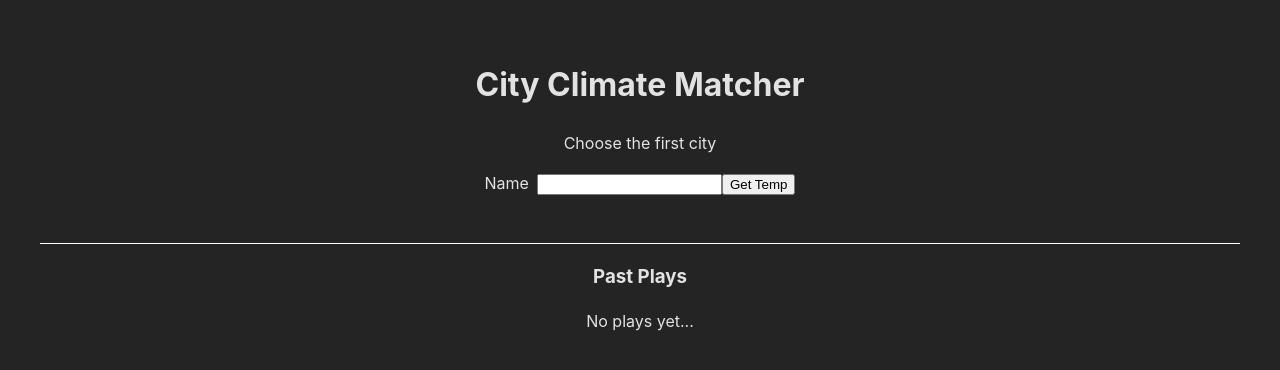
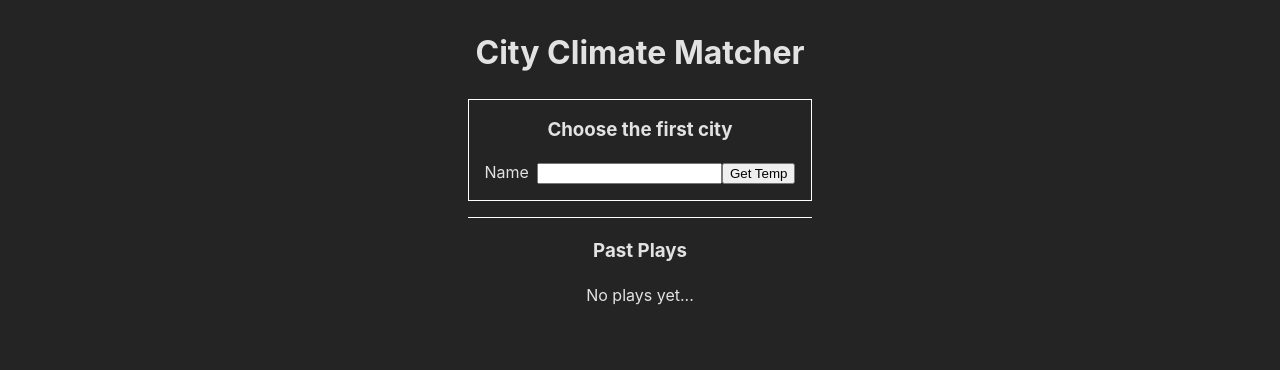
Before and after one commit to csgomez/climate-matcher, a React (Vite) app: page / in a window 1280 px wide. Shown: the top 370 px of the page. Built offline with nearby package versions, Linux system fonts and the light colour scheme.

Commit message:
Styling changes.

```diff
--- a/src/App.css
+++ b/src/App.css
@@ -1,10 +1,58 @@
 #root {
   max-width: 1280px;
   margin: 0 auto;
-  padding: 2rem;
+  text-align: center;
+
+  display: flex;
+  justify-content: center;
+}
+
+.App {
+  max-width: 550px;
+}
+
+.city {
+  border: 1px solid white;
+  padding: 1rem;
+  text-align: left;
+}
+
+.city h3 {
+  margin: 0;
+  margin-bottom: 1rem;
   text-align: center;
 }
 
-input {
+.city input {
   margin-left: 0.5rem;
 }
+
+.city-results p {
+  margin-bottom: 0;
+}
+
+.game-results {
+  font-size: 1.25rem;
+}
+
+.history {
+  border-top: 1px solid white;
+  margin-top: 1rem;
+}
+
+table {
+  font-family: Arial, sans-serif;
+  border-collapse: collapse;
+  width: 100%;
+}
+
+th,
+td {
+  border: 1px solid #dddddd;
+  text-align: left;
+  padding: 8px;
+}
+
+th {
+  background-color: #f2f2f2;
+}
--- a/src/App.jsx
+++ b/src/App.jsx
@@ -13,13 +13,13 @@ function App() {
   const areBothCitiesReady = useSelector(selectAreBothCitiesReady);
 
   return (
-    <>
+    <main className="App">
       <h1>City Climate Matcher</h1>
       <City cityId={1} />
       {isFirstCityReady && <City cityId={2} />}
       {areBothCitiesReady && <GameResults />}
       <History />
-    </>
+    </main>
   );
 }
 
--- a/src/components/City.jsx
+++ b/src/components/City.jsx
@@ -44,8 +44,8 @@ const City = ({ cityId }) => {
   };
 
   return (
-    <div>
-      <p>Choose the {cityId === 1 ? 'first' : 'second'} city</p>
+    <div className="city">
+      <h3>Choose the {cityId === 1 ? 'first' : 'second'} city</h3>
       <form onSubmit={handleSubmit}>
         <label>Name</label>
         <input type="text" ref={cityNameInputRef} />
--- a/src/components/CityResults.jsx
+++ b/src/components/CityResults.jsx
@@ -2,12 +2,12 @@ const CityResults = ({ city }) => {
   if (!city.ready) return null;
 
   return (
-    <div>
-      <p>Temperature: {city.temp}</p>
-      <p>
+    <div className="city-results">
+      <p>Temperature: {city.temp}F</p>
+      {/* <p>
         Location: lat[<em>{city.location.lat}</em>] long[
         <em>{city.location.lon}</em>]
-      </p>{' '}
+      </p>{' '} */}
     </div>
   );
 };
--- a/src/components/GameResults.jsx
+++ b/src/components/GameResults.jsx
@@ -10,8 +10,10 @@ const GameResults = () => {
   const difference = Math.abs(temp1 - temp2).toFixed(1);
 
   return (
-    <div>
-      <p>You were off by {difference} degrees!</p>
+    <div className="game-results">
+      <p>
+        <b>You were off by {difference} degrees!</b>
+      </p>
     </div>
   );
 };
--- a/src/components/History.jsx
+++ b/src/components/History.jsx
@@ -7,12 +7,14 @@ const History = () => {
   const isEmpty = history.length === 0;
 
   return (
-    <div style={{ borderTop: '1px solid white', marginTop: '3rem' }}>
+    <div className="history">
       <h3>Past Plays</h3>
       {isEmpty && <p>No plays yet...</p>}
-      {history.map((result) => (
-        <HistoryItem key={result.moveNumber} result={result} />
-      ))}
+      <table>
+        {history.map((result) => (
+          <HistoryItem key={result.moveNumber} result={result} />
+        ))}
+      </table>
     </div>
   );
 };
--- a/src/components/HistoryItem.jsx
+++ b/src/components/HistoryItem.jsx
@@ -1,5 +1,10 @@
 /* eslint-disable react/prop-types */
 const HistoryItem = ({ result }) => {
+  const moveNumber = result.moveNumber;
+
+  const name1 = result.firstCity.name;
+  const name2 = result.secondCity.name;
+
   const temp1 = parseFloat(result.firstCity.temp);
   const temp2 = parseFloat(result.secondCity.temp);
 
@@ -8,11 +13,19 @@ const HistoryItem = ({ result }) => {
   console.log('History result: ', result);
 
   return (
-    <div style={{ border: '1px solid white' }}>
-      {result.moveNumber} | {result.firstCity.name} ----{' '}
-      {result.secondCity.name} === {difference}F
-    </div>
+    <tr>
+      <td>{moveNumber}</td>
+      <td>{name1}</td>
+      <td>{name2}</td>
+      <td>{difference}F</td>
+    </tr>
   );
+
+  // return (
+  //   <div style={{ border: '1px solid white' }}>
+  //     {result.moveNumber} | {name1} ---- {name2} === {difference}F
+  //   </div>
+  // );
 };
 
 export default HistoryItem;
```
